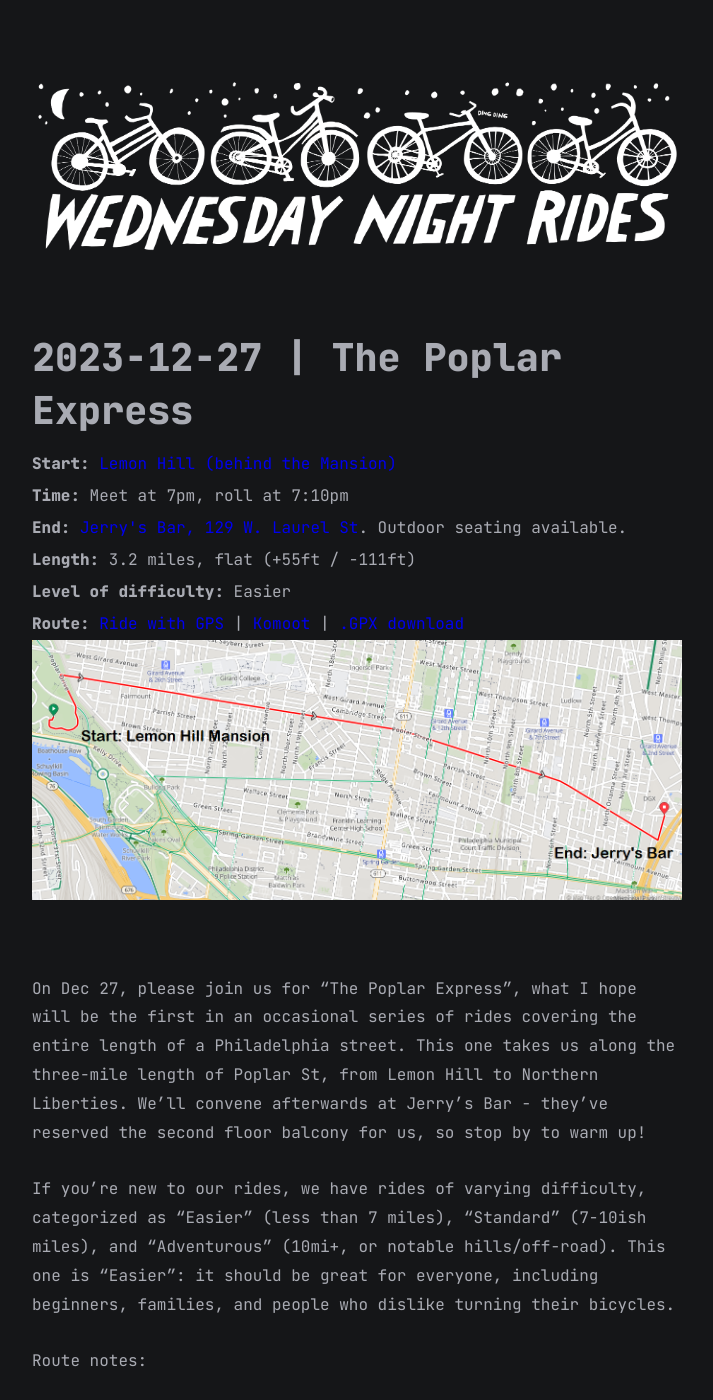
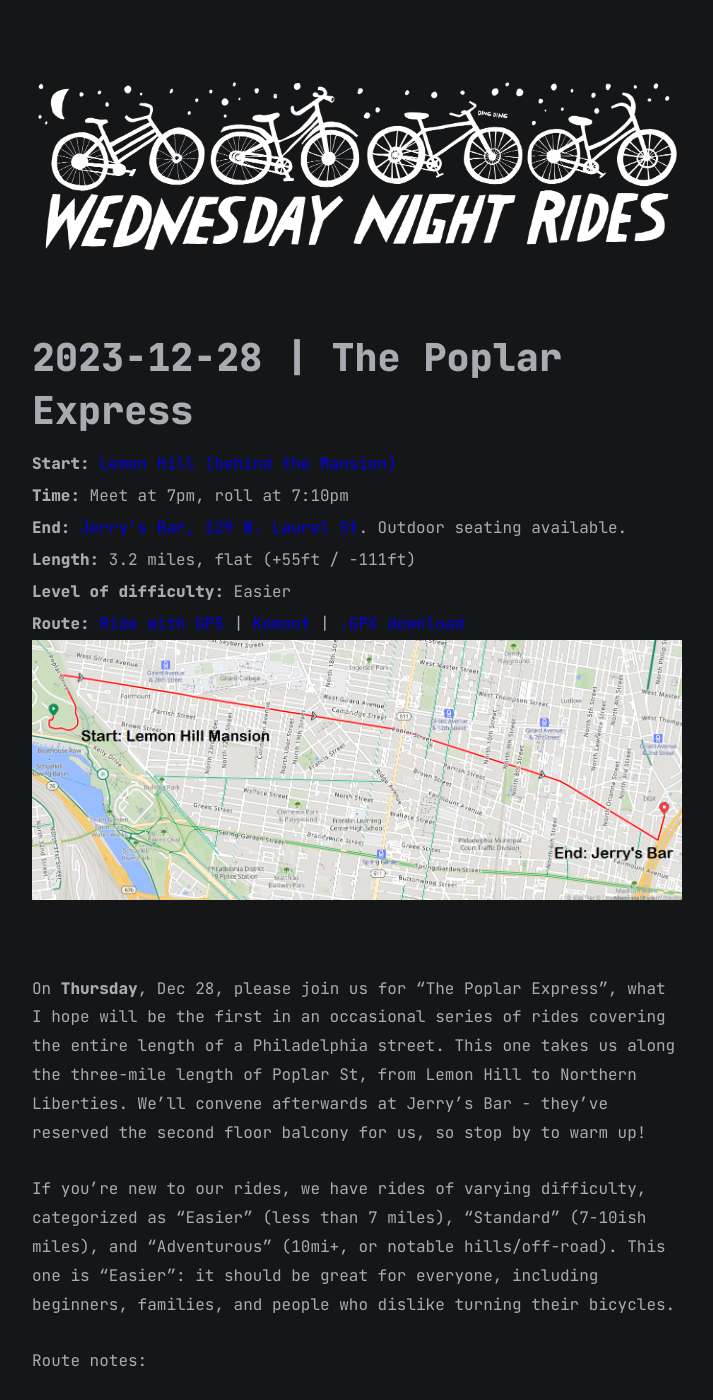
Before and after one commit to wednightrides/wednightrides.github.io, a Jekyll site: the page built from all_collections/_posts/2023-12-27-ride.md, in a window 1280 px wide and 1400 px high. Shown: the whole window, without its empty margins (283-996 px from the left). Built offline with Jekyll 4.4.1, drawn with Linux system fonts in a browser that asks for light colours; nearby versions of some CDN libraries.

Commit message:
Update 2023-12-27-ride.md

```diff
--- a/all_collections/_posts/2023-12-27-ride.md
+++ b/all_collections/_posts/2023-12-27-ride.md
@@ -1,6 +1,6 @@
 ---
 layout: post
-title: 2023-12-27 | The Poplar Express
+title: 2023-12-28 | The Poplar Express
 date: 2023-12-22
 categories: ["rides"]
 start_location: Lemon Hill (behind the Mansion)
@@ -18,7 +18,7 @@ komoot_link: https://www.komoot.com/tour/1396828005
 route_image: 2023-12-27_route.png
 ---
 
-On Dec 27, please join us for "The Poplar Express", what I hope will be the first in an occasional series of rides covering the entire length of a Philadelphia street. This one takes us along the three-mile length of Poplar St, from Lemon Hill to Northern Liberties. We'll convene afterwards at Jerry's Bar - they've reserved the second floor balcony for us, so stop by to warm up!
+On **Thursday**, Dec 28, please join us for "The Poplar Express", what I hope will be the first in an occasional series of rides covering the entire length of a Philadelphia street. This one takes us along the three-mile length of Poplar St, from Lemon Hill to Northern Liberties. We'll convene afterwards at Jerry's Bar - they've reserved the second floor balcony for us, so stop by to warm up!
 
 If you're new to our rides, we have rides of varying difficulty, categorized as "Easier" (less than 7 miles), "Standard" (7-10ish miles), and "Adventurous" (10mi+, or notable hills/off-road). This one is "Easier": it should be great for everyone, including beginners, families, and people who dislike turning their bicycles.
 
```
